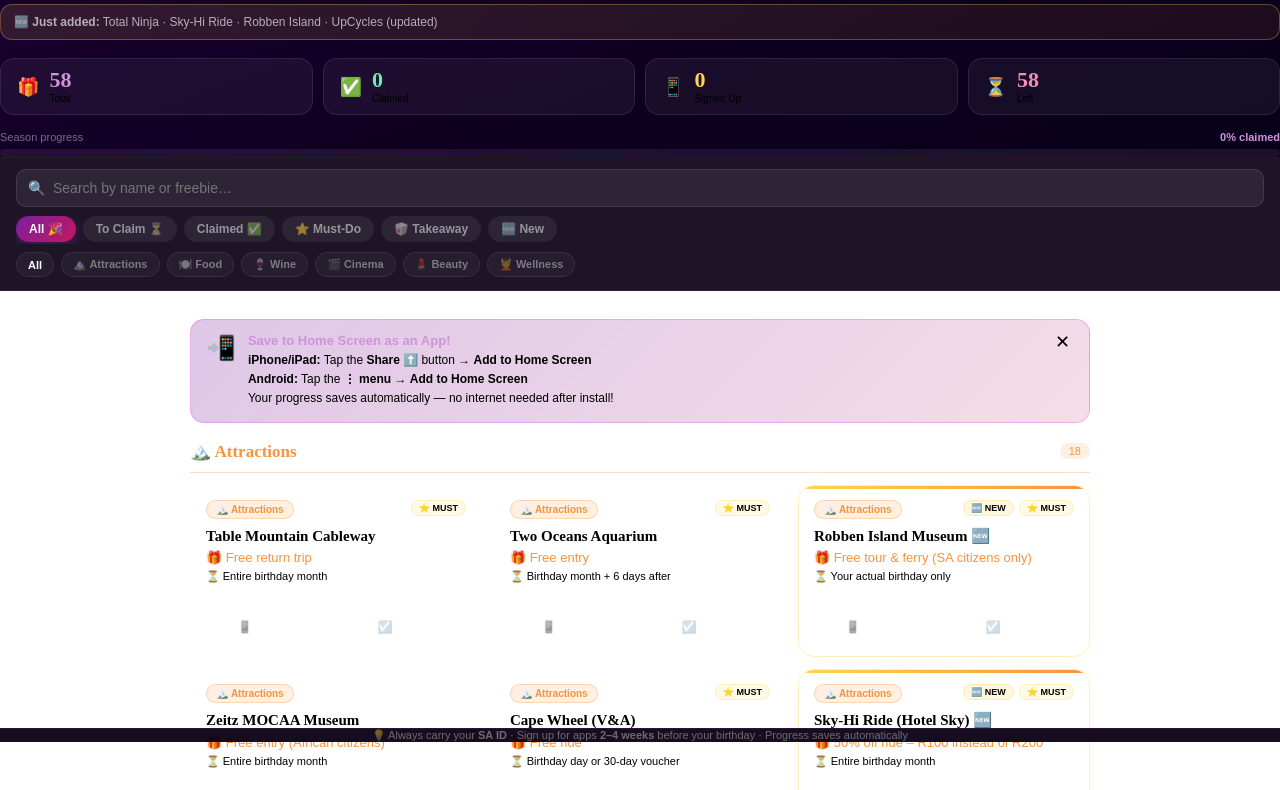
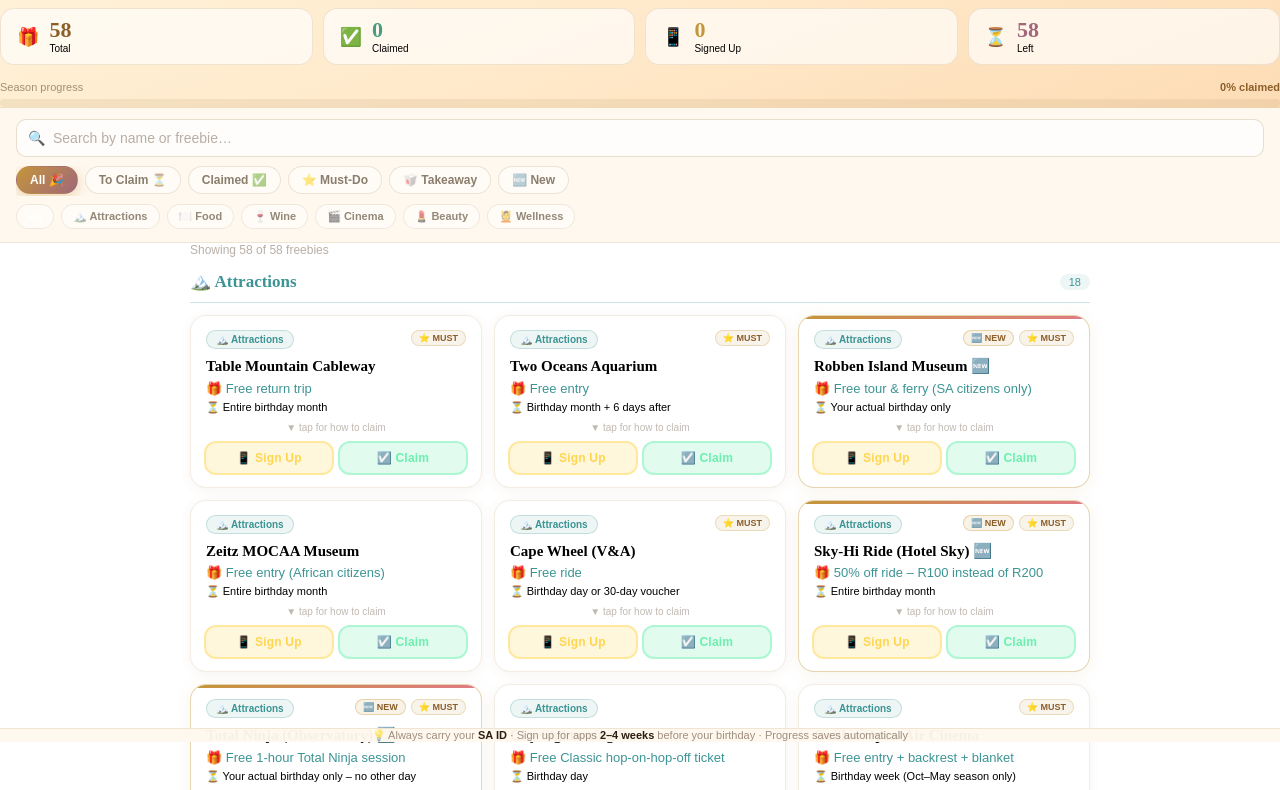
Before and after one commit to candicerichards11-netizen/birthday-freebies, a plain HTML site: page index.html in a window 1280 px wide. Shown: the part 58-848 px from the top of the page. Drawn offline with Linux system fonts and the light colour scheme.

Commit message:
Update index.html

```diff
--- a/index.html
+++ b/index.html
@@ -5,35 +5,33 @@
 <meta charset="UTF-8"/>
 <meta name="viewport" content="width=device-width, initial-scale=1.0, viewport-fit=cover"/>
 <meta name="apple-mobile-web-app-capable" content="yes"/>
-<meta name="apple-mobile-web-app-status-bar-style" content="black-translucent"/>
+<meta name="apple-mobile-web-app-status-bar-style" content="default"/>
 <meta name="apple-mobile-web-app-title" content="🎂 Freebies"/>
 <meta name="mobile-web-app-capable" content="yes"/>
-<meta name="theme-color" content="#0a0014"/>
+<meta name="theme-color" content="#FFF3DB"/>
 <title>🎂 Birthday Freebies – Western Cape</title>
 <link rel="preconnect" href="https://fonts.googleapis.com"/>
 <link href="https://fonts.googleapis.com/css2?family=Playfair+Display:wght@700;900&family=DM+Sans:wght@300;400;500;600&display=swap" rel="stylesheet"/>
 <style>
 :root {
-  --bg:       #0a0014;
-  --bg2:      #110022;
-  --surface:  rgba(255,255,255,0.04);
-  --border:   rgba(255,255,255,0.08);
-  --text:     #f0eaff;
-  --muted:    rgba(240,234,255,0.45);
-  --pink:     #e040fb;
-  --purple:   #9c27b0;
-  --gold:     #ffd54f;
-  --green:    #69f0ae;
+  --bg:       #FFF8EE;
+  --bg2:      #FFF3DB;
+  --surface:  rgba(255,255,255,0.75);
+  --border:   rgba(180,155,120,0.18);
+  --text:     #2C1F0F;
+  --muted:    rgba(80,55,35,0.52);
+  --gold:     #C4963A;
+  --green:    #4A9B7F;
   --safe-top: env(safe-area-inset-top, 0px);
   --safe-bot: env(safe-area-inset-bottom, 0px);
 
-/* category colours */
-–c-attr:   #fb923c;
-–c-food:   #c084fc;
-–c-wine:   #f87171;
-–c-cin:    #38bdf8;
-–c-bty:    #f472b6;
-–c-well:   #4ade80;
+/* Champagne & Sorbet category palette */
+–c-attr:   #6AADAD;  /* dusty teal   – attractions */
+–c-food:   #E07A85;  /* muted coral  – food        */
+–c-wine:   #A0677A;  /* rosé         – wine        */
+–c-cin:    #6B8FC4;  /* periwinkle   – cinema      */
+–c-bty:    #C47A9A;  /* blush        – beauty      */
+–c-well:   #5A9E80;  /* sage         – wellness    */
 }
 
 *, *::before, *::after { box-sizing: border-box; margin: 0; padding: 0; }
@@ -50,31 +48,24 @@
 -webkit-font-smoothing: antialiased;
 }
 
-/* ── BG ORBS ── */
-body::before, body::after {
+/* ── SUBTLE WARM TEXTURE ── */
+body::before {
 content: ‘’;
 position: fixed;
-border-radius: 50%;
+inset: 0;
+background:
+radial-gradient(ellipse at 20% 10%, rgba(247,197,180,0.22) 0%, transparent 55%),
+radial-gradient(ellipse at 80% 90%, rgba(106,173,173,0.14) 0%, transparent 50%);
 pointer-events: none;
 z-index: 0;
-}
-body::before {
-width: 600px; height: 600px;
-background: radial-gradient(circle, rgba(156,39,176,.18) 0%, transparent 70%);
-top: -200px; left: -200px;
-}
-body::after {
-width: 500px; height: 500px;
-background: radial-gradient(circle, rgba(224,64,251,.12) 0%, transparent 70%);
-bottom: -150px; right: -150px;
 }
 
 /* ── HERO ── */
 .hero {
 position: relative; z-index: 1;
 padding: calc(var(–safe-top) + 24px) 18px 22px;
-background: linear-gradient(160deg, #1a0030 0%, #0d001f 60%, #08001a 100%);
-border-bottom: 1px solid rgba(156,39,176,.25);
+background: linear-gradient(160deg, #FFF3DB 0%, #FFE8C8 55%, #FDDCB5 100%);
+border-bottom: 1px solid rgba(180,140,90,.2);
 }
 
 .hero-top {
@@ -96,14 +87,14 @@
 font-size: clamp(20px, 5vw, 30px);
 font-weight: 900;
 line-height: 1.1;
-background: linear-gradient(120deg, #f48fb1 0%, #ce93d8 40%, #80deea 100%);
+background: linear-gradient(120deg, #8B5E2A 0%, #C4963A 40%, #A0677A 75%, #6AADAD 100%);
 -webkit-background-clip: text;
 -webkit-text-fill-color: transparent;
 background-clip: text;
 }
 
 .subtitle {
-font-size: 11px; color: var(–muted); margin-top: 3px;
+font-size: 11px; color: var(–muted); margin-top: 3px; font-weight: 500;
 }
 
 /* NEW banner */
@@ -123,8 +114,8 @@
 display: flex; gap: 10px; flex-wrap: wrap; margin-top: 18px;
 }
 .stat-card {
-background: rgba(255,255,255,.05);
-border: 1px solid rgba(255,255,255,.09);
+background: rgba(255,255,255,0.65);
+border: 1px solid rgba(180,150,100,.22);
 border-radius: 14px;
 padding: 10px 16px;
 display: flex; align-items: center; gap: 10px;
@@ -140,27 +131,27 @@
 /* Progress */
 .progress-wrap { margin-top: 16px; }
 .progress-meta { display: flex; justify-content: space-between; margin-bottom: 6px; font-size: 11px; }
-.progress-meta .pct { color: #ce93d8; font-weight: 600; }
+.progress-meta .pct { color: #8B5E2A; font-weight: 700; }
 .progress-track {
 height: 8px;
-background: rgba(255,255,255,.07);
+background: rgba(180,150,100,.15);
 border-radius: 99px; overflow: hidden;
 }
 .progress-bar {
 height: 100%;
-background: linear-gradient(90deg, #7b1fa2, #e040fb, #f48fb1);
+background: linear-gradient(90deg, #C4963A, #E07A85, #6AADAD);
 border-radius: 99px;
 transition: width .6s cubic-bezier(.4,0,.2,1);
-box-shadow: 0 0 14px rgba(224,64,251,.5);
+box-shadow: 0 0 10px rgba(196,150,58,.35);
 }
 
 /* ── STICKY CONTROLS ── */
 .controls {
 position: sticky; top: 0; z-index: 100;
-background: rgba(10,0,20,.92);
+background: rgba(255,248,238,.93);
 backdrop-filter: blur(20px);
 -webkit-backdrop-filter: blur(20px);
-border-bottom: 1px solid rgba(156,39,176,.2);
+border-bottom: 1px solid rgba(180,150,100,.2);
 padding: 11px 16px;
 }
 
@@ -173,16 +164,16 @@
 #searchInput {
 width: 100%;
 padding: 10px 14px 10px 36px;
-background: rgba(255,255,255,.07);
-border: 1px solid rgba(255,255,255,.1);
+background: rgba(255,255,255,0.8);
+border: 1px solid rgba(180,150,100,.3);
 border-radius: 10px;
 color: var(–text);
 font-size: 14px;
 font-family: ‘DM Sans’, sans-serif;
 outline: none;
 }
-#searchInput:focus { border-color: rgba(156,39,176,.6); }
-#searchInput::placeholder { color: var(–muted); }
+#searchInput:focus { border-color: rgba(196,150,58,.7); box-shadow: 0 0 0 3px rgba(196,150,58,.12); }
+#searchInput::placeholder { color: rgba(80,55,35,.4); }
 
 .filter-row, .cat-row {
 display: flex; gap: 7px; flex-wrap: nowrap;
@@ -198,17 +189,18 @@
 font-size: 12px; font-weight: 600;
 white-space: nowrap;
 cursor: pointer;
-border: none;
-background: rgba(255,255,255,.07);
-color: rgba(255,255,255,.5);
+border: 1px solid rgba(180,150,100,.25);
+background: rgba(255,255,255,0.6);
+color: rgba(60,40,15,.6);
 font-family: ‘DM Sans’, sans-serif;
 transition: all .18s;
 flex-shrink: 0;
 }
 .pill.active {
-background: linear-gradient(135deg, #7b1fa2, #c2185b);
+background: linear-gradient(135deg, #C4963A, #A0677A);
 color: #fff;
-box-shadow: 0 4px 14px rgba(123,31,162,.45);
+box-shadow: 0 4px 14px rgba(196,150,58,.35);
+border-color: transparent;
 }
 .cat-row { margin-top: 8px; }
 .cat-pill {
@@ -217,9 +209,9 @@
 font-size: 11px; font-weight: 600;
 white-space: nowrap;
 cursor: pointer;
-border: 1px solid rgba(255,255,255,.08);
-background: rgba(255,255,255,.04);
-color: rgba(255,255,255,.4);
+border: 1px solid rgba(180,150,100,.2);
+background: rgba(255,255,255,0.55);
+color: rgba(60,40,15,.55);
 font-family: ‘DM Sans’, sans-serif;
 transition: all .18s;
 flex-shrink: 0;
@@ -233,13 +225,13 @@
 padding: 16px 14px calc(80px + var(–safe-bot));
 }
 
-.count-line { font-size: 12px; color: rgba(255,255,255,.25); margin-bottom: 14px; }
+.count-line { font-size: 12px; color: rgba(80,55,35,.4); margin-bottom: 14px; }
 
 /* Section header */
 .section-head {
 display: flex; align-items: center; gap: 8px;
 margin-bottom: 12px; padding-bottom: 10px;
-border-bottom: 1px solid rgba(255,255,255,.08);
+border-bottom: 1px solid rgba(180,150,100,.2);
 }
 .section-head h2 {
 font-family: ‘Playfair Display’, serif;
@@ -262,30 +254,31 @@
 border-radius: 16px;
 padding: 14px 15px;
 cursor: pointer;
-border: 1px solid rgba(255,255,255,.07);
-background: var(–surface);
+border: 1px solid rgba(180,150,100,.18);
+background: rgba(255,255,255,0.78);
 position: relative; overflow: hidden;
 transition: transform .2s, box-shadow .2s;
 animation: fadeUp .3s ease both;
+box-shadow: 0 2px 12px rgba(140,100,50,.07);
 }
-.card:hover { transform: translateY(-2px); box-shadow: 0 8px 30px rgba(0,0,0,.5); }
+.card:hover { transform: translateY(-2px); box-shadow: 0 8px 28px rgba(140,100,50,.18); }
 .card:active { transform: scale(0.98); }
 
 .card.claimed {
-background: rgba(105,240,174,.06);
-border-color: rgba(105,240,174,.22);
+background: rgba(74,155,127,.07);
+border-color: rgba(74,155,127,.3);
 }
 .card.is-new {
-border-color: rgba(255,213,79,.35);
-box-shadow: 0 0 20px rgba(255,213,79,.08);
+border-color: rgba(196,150,58,.4);
+box-shadow: 0 2px 16px rgba(196,150,58,.1);
 }
 
 .card-stripe {
 position: absolute; top: 0; left: 0; right: 0; height: 3px;
 border-radius: 16px 16px 0 0;
 }
-.card.claimed .card-stripe { background: linear-gradient(90deg, #69f0ae, #00e5ff); }
-.card.is-new:not(.claimed) .card-stripe { background: linear-gradient(90deg, #ffd54f, #fb923c); }
+.card.claimed .card-stripe { background: linear-gradient(90deg, #4A9B7F, #6AADAD); }
+.card.is-new:not(.claimed) .card-stripe { background: linear-gradient(90deg, #C4963A, #E07A85); }
 
 .card-top {
 display: flex; justify-content: space-between; align-items: flex-start;
@@ -299,15 +292,15 @@
 .badges { display: flex; gap: 5px; align-items: center; flex-shrink: 0; }
 .new-badge {
 font-size: 9px; font-weight: 700;
-background: rgba(255,213,79,.18); color: var(–gold);
+background: rgba(196,150,58,.12); color: #8B5E2A;
 padding: 2px 7px; border-radius: 99px;
-border: 1px solid rgba(255,213,79,.35);
+border: 1px solid rgba(196,150,58,.35);
 }
 .must-badge {
 font-size: 9px; font-weight: 700;
-background: rgba(255,213,79,.14); color: var(–gold);
+background: rgba(196,150,58,.1); color: #8B5E2A;
 padding: 2px 7px; border-radius: 99px;
-border: 1px solid rgba(255,213,79,.25);
+border: 1px solid rgba(196,150,58,.28);
 }
 
 .card-name {
@@ -318,9 +311,9 @@
 transition: color .2s;
 }
 .card.claimed .card-name {
-color: var(–green);
+color: #4A9B7F;
 text-decoration: line-through;
-text-decoration-color: rgba(105,240,174,.5);
+text-decoration-color: rgba(74,155,127,.4);
 }
 .card-freebie {
 font-size: 13px; font-weight: 500; margin-bottom: 5px;
@@ -331,18 +324,18 @@
 
 /* Expanded details */
 .card-details {
-border-top: 1px solid rgba(255,255,255,.07);
+border-top: 1px solid rgba(180,150,100,.15);
 margin-top: 10px; padding-top: 10px; margin-bottom: 10px;
 font-size: 12px; line-height: 1.8;
-color: rgba(255,255,255,.62);
+color: rgba(50,35,15,.65);
 display: none;
 }
-.card-details strong { color: rgba(255,255,255,.85); font-weight: 600; }
+.card-details strong { color: rgba(50,35,15,.9); font-weight: 600; }
 .card.open .card-details { display: block; }
 .card.open .card-validity { margin-bottom: 0; }
 
 .toggle-hint {
-font-size: 10px; color: rgba(255,255,255,.2);
+font-size: 10px; color: rgba(80,55,35,.35);
 text-align: center; margin: 8px 0 10px;
 }
 
@@ -362,24 +355,30 @@
 .action-btn:active { transform: scale(0.96); }
 
 .signup-btn {
-background: rgba(255,255,255,.06);
-color: rgba(255,255,255,.4);
-outline: 1px solid rgba(255,255,255,.1);
+background: rgba(255,213,79,.2);
+color: #ffd54f;
+outline: 2px solid rgba(255,213,79,.55);
+font-weight: 700;
+letter-spacing: 0.2px;
 }
 .signup-btn.active {
-background: rgba(255,213,79,.14);
-color: var(–gold);
-outline: 1px solid rgba(255,213,79,.35);
+background: rgba(255,213,79,.38);
+color: #fff8e1;
+outline: 2px solid #ffd54f;
+box-shadow: 0 0 14px rgba(255,213,79,.4);
 }
 .claim-btn {
-background: rgba(255,255,255,.06);
-color: rgba(255,255,255,.4);
-outline: 1px solid rgba(255,255,255,.1);
+background: rgba(105,240,174,.2);
+color: #69f0ae;
+outline: 2px solid rgba(105,240,174,.55);
+font-weight: 700;
+letter-spacing: 0.2px;
 }
 .claim-btn.active {
-background: rgba(105,240,174,.14);
-color: var(–green);
-outline: 1px solid rgba(105,240,174,.35);
+background: rgba(105,240,174,.38);
+color: #e8fff5;
+outline: 2px solid #69f0ae;
+box-shadow: 0 0 14px rgba(105,240,174,.4);
 }
 
 /* Empty state */
@@ -387,40 +386,21 @@
 text-align: center; padding: 70px 20px;
 }
 .empty-icon { font-size: 44px; margin-bottom: 12px; }
-.empty p { color: var(–muted); font-size: 15px; }
+.empty p { color: rgba(80,55,35,.5); font-size: 15px; }
 
 /* Footer tip */
 .footer-tip {
 position: fixed; bottom: 0; left: 0; right: 0;
 padding: calc(10px) 16px calc(10px + var(–safe-bot));
-background: rgba(10,0,20,.95);
+background: rgba(255,248,238,.96);
 backdrop-filter: blur(20px);
 -webkit-backdrop-filter: blur(20px);
-border-top: 1px solid rgba(156,39,176,.2);
+border-top: 1px solid rgba(180,150,100,.2);
 text-align: center;
-font-size: 11px; color: rgba(255,255,255,.38);
+font-size: 11px; color: rgba(80,55,35,.55);
 z-index: 50;
 }
-.footer-tip strong { color: var(–text); }
-
-/* Install banner */
-.install-banner {
-background: linear-gradient(135deg, rgba(123,31,162,.25), rgba(194,24,91,.15));
-border: 1px solid rgba(224,64,251,.3);
-border-radius: 14px;
-padding: 13px 15px;
-margin-bottom: 18px;
-display: flex; align-items: flex-start; gap: 12px;
-}
-.install-icon { font-size: 24px; flex-shrink: 0; margin-top: 1px; }
-.install-text { flex: 1; }
-.install-text strong { font-size: 13px; color: #ce93d8; display: block; margin-bottom: 3px; }
-.install-text p { font-size: 12px; color: var(–muted); line-height: 1.6; }
-.install-close {
-background: none; border: none; color: var(–muted);
-font-size: 18px; cursor: pointer; padding: 0 4px; line-height: 1;
-flex-shrink: 0; align-self: flex-start;
-}
+.footer-tip strong { color: #2C1F0F; }
 
 /* Confetti */
 .confetti-piece {
@@ -443,7 +423,7 @@
 
 /* Scrollbar */
 ::-webkit-scrollbar { width: 5px; height: 5px; }
-::-webkit-scrollbar-thumb { background: rgba(156,39,176,.3); border-radius: 99px; }
+::-webkit-scrollbar-thumb { background: rgba(180,150,100,.4); border-radius: 99px; }
 </style>
 
 </head>
@@ -460,36 +440,32 @@
     </div>
   </div>
 
-  <div class="new-banner">
-    🆕 <strong>Just added:</strong> Total Ninja · Sky-Hi Ride · Robben Island · UpCycles (updated)
-  </div>
-
   <div class="stats">
     <div class="stat-card">
       <div class="stat-icon">🎁</div>
       <div>
-        <div class="stat-val" id="statTotal" style="color:#ce93d8">0</div>
+        <div class="stat-val" id="statTotal" style="color:#8B5E2A">0</div>
         <div class="stat-lbl">Total</div>
       </div>
     </div>
     <div class="stat-card">
       <div class="stat-icon">✅</div>
       <div>
-        <div class="stat-val" id="statClaimed" style="color:#69f0ae">0</div>
+        <div class="stat-val" id="statClaimed" style="color:#4A9B7F">0</div>
         <div class="stat-lbl">Claimed</div>
       </div>
     </div>
     <div class="stat-card">
       <div class="stat-icon">📱</div>
       <div>
-        <div class="stat-val" id="statSigned" style="color:#ffd54f">0</div>
+        <div class="stat-val" id="statSigned" style="color:#C4963A">0</div>
         <div class="stat-lbl">Signed Up</div>
       </div>
     </div>
     <div class="stat-card">
       <div class="stat-icon">⏳</div>
       <div>
-        <div class="stat-val" id="statLeft" style="color:#f48fb1">0</div>
+        <div class="stat-val" id="statLeft" style="color:#A0677A">0</div>
         <div class="stat-lbl">Left</div>
       </div>
     </div>
@@ -538,18 +514,6 @@
 
 <main id="main">
   <div class="count-line" id="countLine"></div>
-  <div id="installBanner" class="install-banner">
-    <div class="install-icon">📲</div>
-    <div class="install-text">
-      <strong>Save to Home Screen as an App!</strong>
-      <p>
-        <b>iPhone/iPad:</b> Tap the <b>Share ⬆️</b> button → <b>Add to Home Screen</b><br/>
-        <b>Android:</b> Tap the <b>⋮ menu</b> → <b>Add to Home Screen</b><br/>
-        Your progress saves automatically — no internet needed after install!
-      </p>
-    </div>
-    <button class="install-close" onclick="dismissInstall()">✕</button>
-  </div>
   <div id="cardArea"></div>
 </main>
 
@@ -558,16 +522,16 @@
 </div>
 
 <script>
-// ═══════════════════════════════════════════
+// ==========================================
 //  DATA
-// ═══════════════════════════════════════════
+// ==========================================
 const CAT_META = {
-  "🏔️ Attractions":    { color:"#fb923c", bg:"rgba(251,146,60,0.14)",  border:"rgba(251,146,60,0.32)"  },
-  "🍽️ Food & Drink":  { color:"#c084fc", bg:"rgba(192,132,252,0.14)", border:"rgba(192,132,252,0.32)" },
-  "🍷 Wine Farms":     { color:"#f87171", bg:"rgba(248,113,113,0.14)", border:"rgba(248,113,113,0.32)" },
-  "🎬 Cinema":         { color:"#38bdf8", bg:"rgba(56,189,248,0.14)",  border:"rgba(56,189,248,0.32)"  },
-  "💄 Beauty & Retail":{ color:"#f472b6", bg:"rgba(244,114,182,0.14)", border:"rgba(244,114,182,0.32)" },
-  "💆 Wellness":       { color:"#4ade80", bg:"rgba(74,222,128,0.14)",  border:"rgba(74,222,128,0.32)"  },
+  "🏔️ Attractions":    { color:"#3D9494", bg:"rgba(106,173,173,0.12)", border:"rgba(106,173,173,0.32)" },
+  "🍽️ Food & Drink":  { color:"#C05A65", bg:"rgba(224,122,133,0.12)", border:"rgba(224,122,133,0.32)" },
+  "🍷 Wine Farms":     { color:"#8A4A5E", bg:"rgba(160,103,122,0.12)", border:"rgba(160,103,122,0.32)" },
+  "🎬 Cinema":         { color:"#3D5F9E", bg:"rgba(107,143,196,0.12)", border:"rgba(107,143,196,0.32)" },
+  "💄 Beauty & Retail":{ color:"#A04870", bg:"rgba(196,122,154,0.12)", border:"rgba(196,122,154,0.32)" },
+  "💆 Wellness":       { color:"#2D7A5F", bg:"rgba(90,158,128,0.12)", border:"rgba(90,158,128,0.32)" },
 };
 
 const NEW_IDS = ["robben","total_ninja","skyhi","upcycles"];
@@ -641,9 +605,9 @@
 
 const CATS = ["🏔️ Attractions","🍽️ Food & Drink","🍷 Wine Farms","🎬 Cinema","💄 Beauty & Retail","💆 Wellness"];
 
-// ═══════════════════════════════════════════
+// ==========================================
 //  STATE
-// ═══════════════════════════════════════════
+// ==========================================
 let claimed  = JSON.parse(localStorage.getItem('bday_claimed')  || '{}');
 let signedUp = JSON.parse(localStorage.getItem('bday_signed')   || '{}');
 let filter   = 'all';
@@ -656,9 +620,9 @@
   localStorage.setItem('bday_signed',  JSON.stringify(signedUp));
 }
 
-// ═══════════════════════════════════════════
+// ==========================================
 //  RENDER
-// ═══════════════════════════════════════════
+// ==========================================
 function getVisible() {
   return FREEBIES.filter(f => {
     if (activeCat !== 'all' && f.cat !== activeCat) return false;
@@ -763,9 +727,9 @@
   }
 }
 
-// ═══════════════════════════════════════════
+// ==========================================
 //  ACTIONS
-// ═══════════════════════════════════════════
+// ==========================================
 function toggleOpen(id, e) {
   openCard = openCard === id ? null : id;
   render();
@@ -789,10 +753,10 @@
   render();
 }
 
-// ═══════════════════════════════════════════
+// ==========================================
 //  CONFETTI
-// ═══════════════════════════════════════════
-const CONF_COLORS = ['#e040fb','#ce93d8','#f48fb1','#69f0ae','#ffd54f','#fb923c','#38bdf8','#7c4dff'];
+// ==========================================
+const CONF_COLORS = ['#E07A85','#6AADAD','#C4963A','#C47A9A','#6B8FC4','#5A9E80','#A0677A','#D4A84B'];
 
 function confetti() {
   for (let i = 0; i < 28; i++) {
@@ -813,21 +777,11 @@
   }
 }
 
-// ═══════════════════════════════════════════
-//  INSTALL BANNER
-// ═══════════════════════════════════════════
-function dismissInstall() {
-  document.getElementById('installBanner').style.display = 'none';
-  localStorage.setItem('installDismissed','1');
-}
 
-if (localStorage.getItem('installDismissed')) {
-  document.getElementById('installBanner').style.display = 'none';
-}
 
-// ═══════════════════════════════════════════
+// ==========================================
 //  EVENT LISTENERS
-// ═══════════════════════════════════════════
+// ==========================================
 document.getElementById('searchInput').addEventListener('input', e => {
   search = e.target.value;
   openCard = null;
@@ -864,9 +818,9 @@
   render();
 });
 
-// ═══════════════════════════════════════════
+// ==========================================
 //  INIT
-// ═══════════════════════════════════════════
+// ==========================================
 render();
 </script>
 
```
